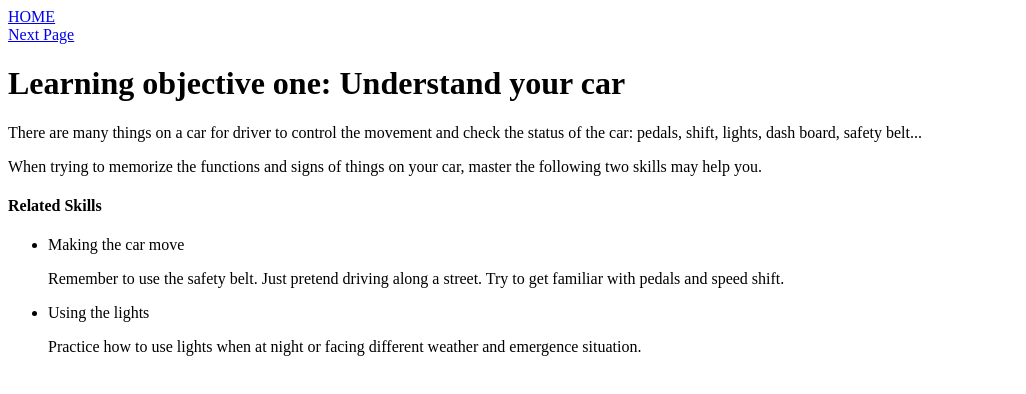
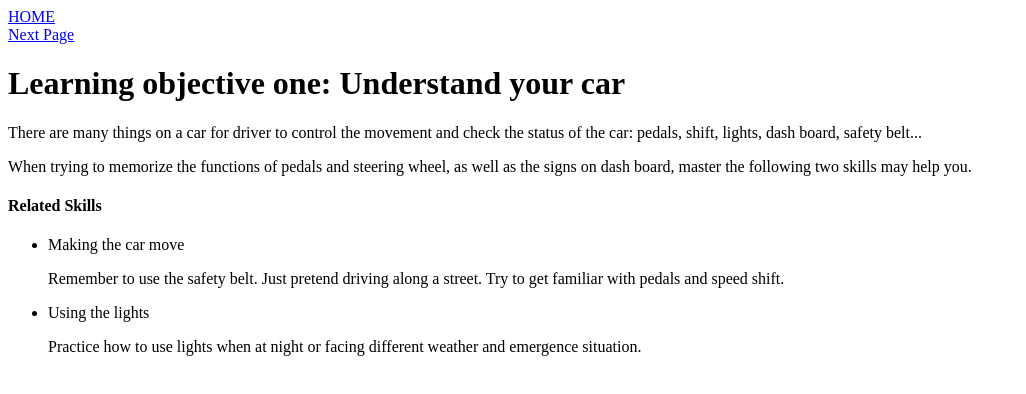
Before and after one commit to Nora-Zhang/Nora-Zhang.github.io, a plain HTML site: page backward-design/objective1.html in a window 1280 px wide. Shown: the whole page, without its empty margins (0-1026 px from the left). Drawn offline with Linux system fonts and the light colour scheme.

Commit message:
Update objective1.html

```diff
--- a/backward-design/objective1.html
+++ b/backward-design/objective1.html
@@ -15,7 +15,7 @@
             pedals, shift, lights, dash board, safety belt...
         </p>
         <p>
-            When trying to memorize the functions and signs of things on your car,
+            When trying to memorize the functions of pedals and steering wheel, as well as the signs on dash board,
             master the following two skills may help you.
         </p>
         <h4>Related Skills</h4>
```
